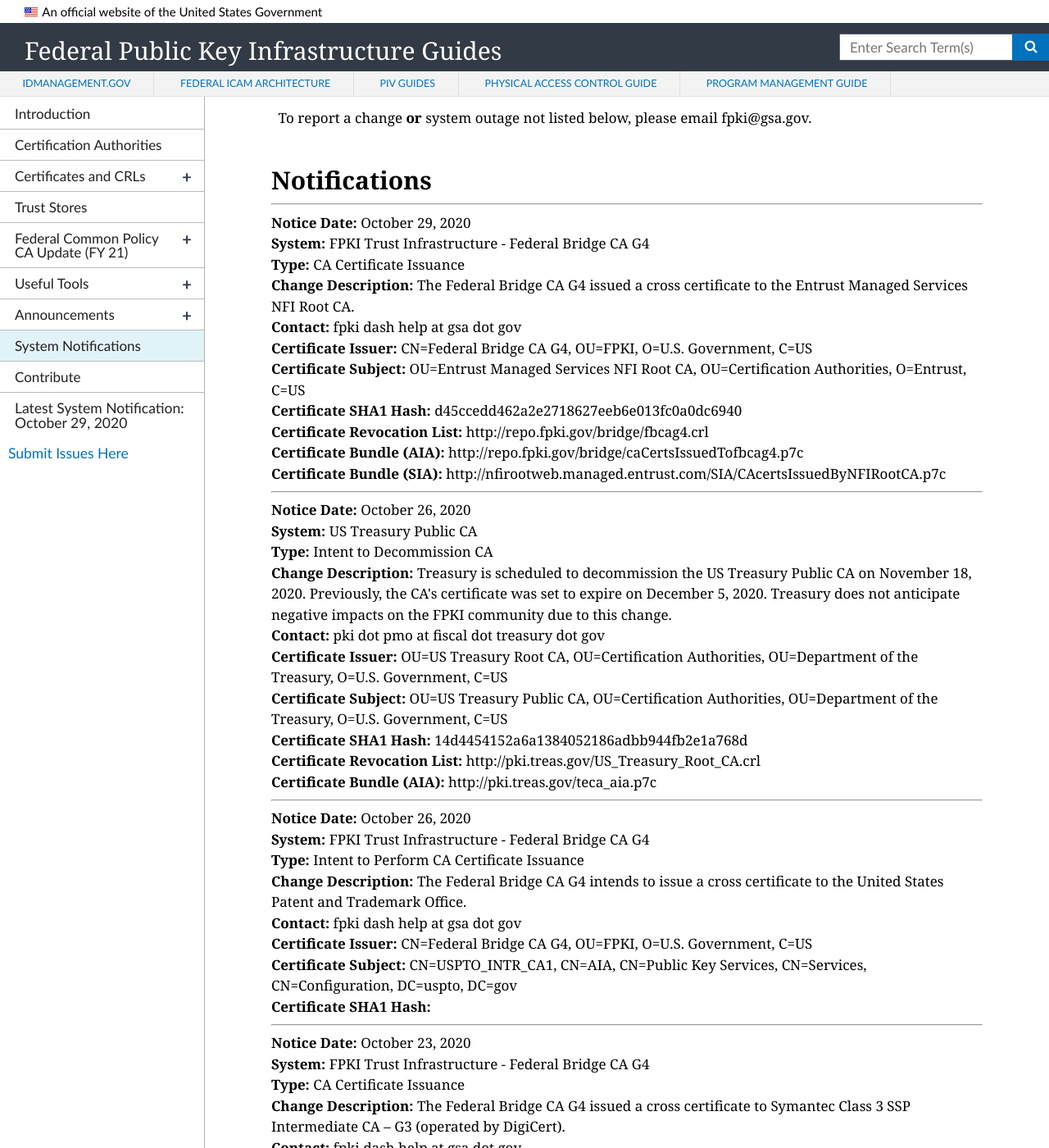
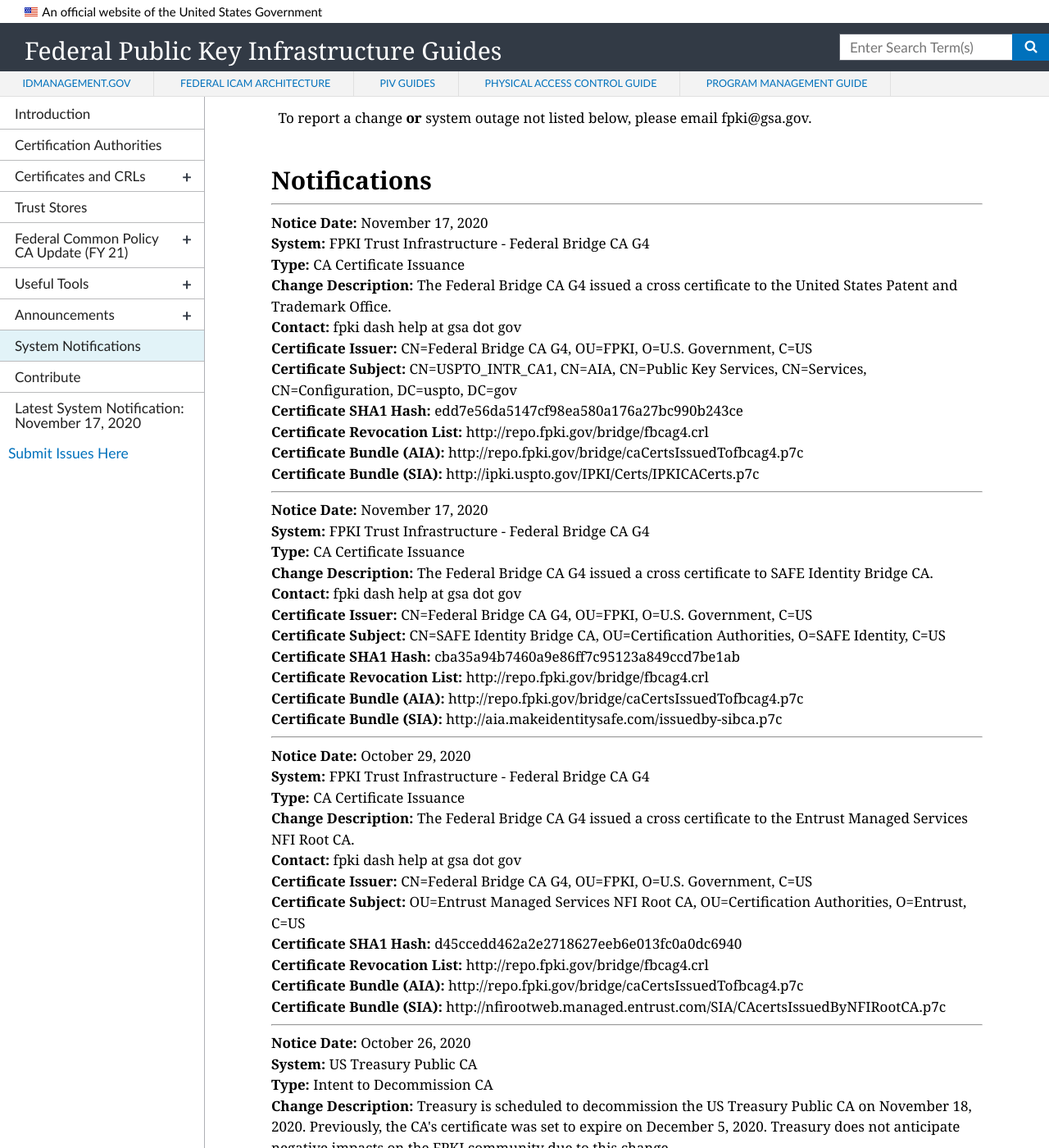
Before and after one commit to GSA/fpki-guides, a Jekyll site: the page built from pages/fpki_notifications.md, in a window 1280 px wide and 1400 px high, scrolled down 663 px. Shown: the whole window at 82% size. Built offline with Jekyll 4.4.1, drawn with Linux system fonts in a browser that asks for light colours; nearby versions of some CDN libraries.

Commit message:
Add files via upload

```diff
--- a/_data/notifications.yml
+++ b/_data/notifications.yml
@@ -3019,6 +3019,33 @@
   sia_uri: http://nfirootweb.managed.entrust.com/SIA/CAcertsIssuedByNFIRootCA.p7c
   ocsp_uri:
 
+- notice_date: November 17, 2020
+  change_type: CA Certificate Issuance
+  start_datetime: November 12, 2020
+  system: FPKI Trust Infrastructure - Federal Bridge CA G4
+  change_description: The Federal Bridge CA G4 issued a cross certificate to SAFE Identity Bridge CA.
+  contact: fpki dash help at gsa dot gov
+  ca_certificate_hash: cba35a94b7460a9e86ff7c95123a849ccd7be1ab
+  ca_certificate_issuer: CN=Federal Bridge CA G4, OU=FPKI, O=U.S. Government, C=US
+  ca_certificate_subject: CN=SAFE Identity Bridge CA, OU=Certification Authorities, O=SAFE Identity, C=US
+  cdp_uri: http://repo.fpki.gov/bridge/fbcag4.crl
+  aia_uri: http://repo.fpki.gov/bridge/caCertsIssuedTofbcag4.p7c
+  sia_uri: http://aia.makeidentitysafe.com/issuedby-sibca.p7c
+  ocsp_uri:
+
+- notice_date: November 17, 2020
+  change_type: CA Certificate Issuance
+  start_datetime: November 12, 2020
+  system: FPKI Trust Infrastructure - Federal Bridge CA G4
+  change_description: The Federal Bridge CA G4 issued a cross certificate to the United States Patent and Trademark Office.
+  contact: fpki dash help at gsa dot gov
+  ca_certificate_hash: edd7e56da5147cf98ea580a176a27bc990b243ce
+  ca_certificate_issuer: CN=Federal Bridge CA G4, OU=FPKI, O=U.S. Government, C=US
+  ca_certificate_subject: CN=USPTO_INTR_CA1, CN=AIA, CN=Public Key Services, CN=Services, CN=Configuration, DC=uspto, DC=gov
+  cdp_uri: http://repo.fpki.gov/bridge/fbcag4.crl
+  aia_uri: http://repo.fpki.gov/bridge/caCertsIssuedTofbcag4.p7c
+  sia_uri: http://ipki.uspto.gov/IPKI/Certs/IPKICACerts.p7c
+  ocsp_uri:
 
 #- notice_date:
 #  change_type: CA Certificate Issuance
```
